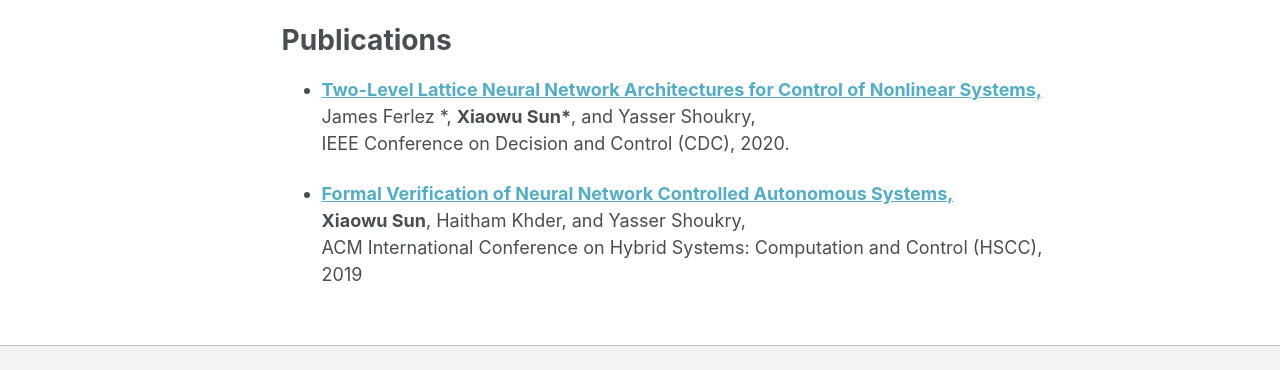
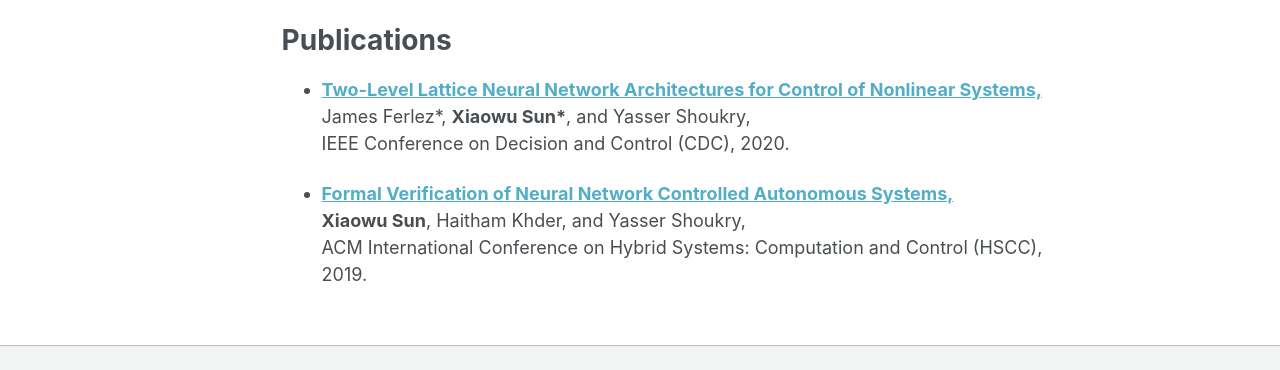
Before and after one commit to xiaowusun/xiaowusun.github.io, a Jekyll site: the page built from _pages/about.md, in a window 1280 px wide and 1079 px high. Shown: the part 578-948 px from the top of the window. Built offline with Jekyll 4.4.1, drawn with Linux system fonts in a browser that asks for light colours.

Commit message:
Initial commit

```diff
--- a/_pages/about.md
+++ b/_pages/about.md
@@ -18,9 +18,9 @@
 Publications
 ======
 - [**Two-Level Lattice Neural Network Architectures for Control of Nonlinear Systems,**](https://arxiv.org/abs/2004.09628) \\
-James Ferlez *, <b>Xiaowu Sun*</b>, and Yasser Shoukry, \\
+James Ferlez*, <b>Xiaowu Sun*</b>, and Yasser Shoukry, \\
 IEEE Conference on Decision and Control (CDC), 2020.
 
 - [<b>Formal Verification of Neural Network Controlled Autonomous Systems,</b>](https://dl.acm.org/doi/10.1145/3302504.3311802) \\
 <b>Xiaowu Sun</b>, Haitham Khder, and Yasser Shoukry, \\
-ACM International Conference on Hybrid Systems: Computation and Control (HSCC), 2019
+ACM International Conference on Hybrid Systems: Computation and Control (HSCC), 2019.
```
